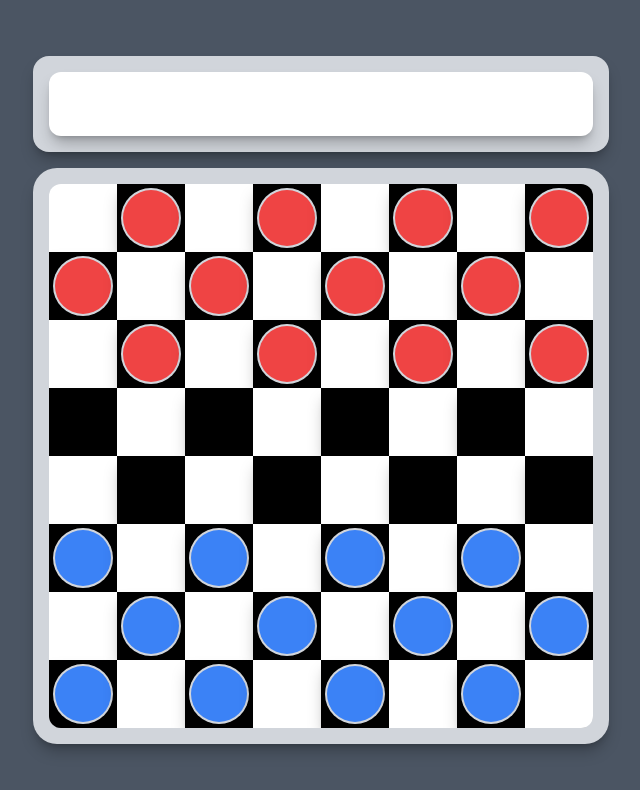
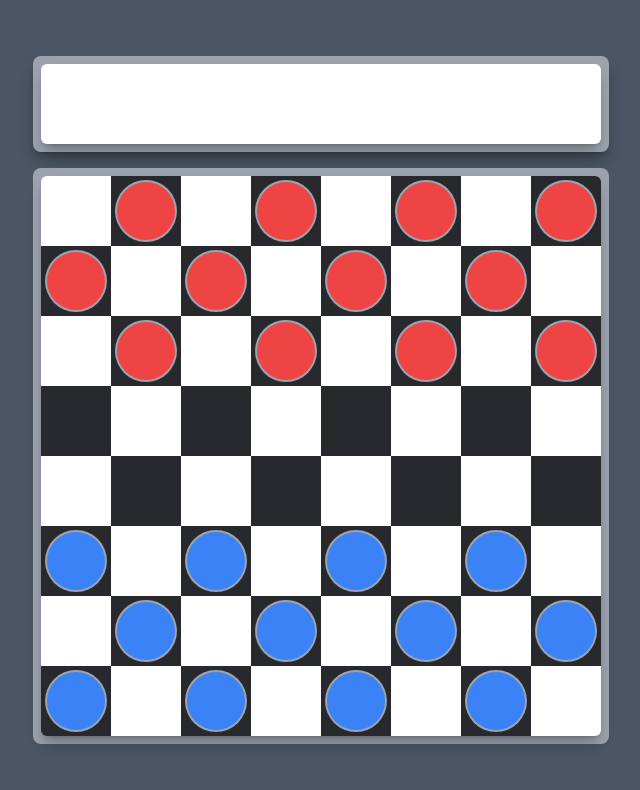
Before and after one commit to pticasolovey20/checkers-game, a Next.js app: page / in a window 1280 px wide. Shown: the top 790 px of the page, without its empty margins (319-959 px from the left). Built offline with nearby package versions, Linux system fonts and the light colour scheme.

Commit message:
updated the board part third

```diff
--- a/components/draggable/index.jsx
+++ b/components/draggable/index.jsx
@@ -1,6 +1,7 @@
 import { useDraggable } from "@dnd-kit/core";
+import { classNames } from "@/utils";
 
-const Draggable = ({ children, piece, disabled }) => {
+const Draggable = ({ children, piece, active }) => {
 	const { attributes, listeners, setNodeRef, transform } = useDraggable({ id: piece });
 
 	const style = transform ? { transform: `translate3d(${transform.x}px, ${transform.y}px, 0)` } : undefined;
@@ -11,7 +12,10 @@ const Draggable = ({ children, piece, disabled }) => {
 			style={style}
 			{...listeners}
 			{...attributes}
-			className="w-full h-full p-0.5 rounded-full bg-gray-300 overflow-hidden cursor-grab"
+			className={classNames(
+				"w-full h-full p-0.5 rounded-full overflow-hidden cursor-grab",
+				active === piece.id ? "bg-yellow-400" : "bg-gray-400"
+			)}
 		>
 			{children}
 		</button>
--- a/components/game/Board.jsx
+++ b/components/game/Board.jsx
@@ -1,11 +1,10 @@
 import { useState } from "react";
 import { DndContext, MouseSensor, TouchSensor, useSensor, useSensors } from "@dnd-kit/core";
 import { restrictToParentElement } from "@dnd-kit/modifiers";
-import { classNames } from "@/utils";
 
 import Droppable from "@/components/droppable";
 import Draggable from "@/components/draggable";
-import Piece from "../piece";
+import Piece from "./Piece";
 
 const initialFirstPlayerPositions = [
 	{ id: "p1-1", row: 0, col: 1 },
@@ -41,6 +40,8 @@ const Board = () => {
 	const [firstPlayerPieces, setFirstPlayerPieces] = useState(initialFirstPlayerPositions);
 	const [secondPlayerPieces, setSecondPlayerPieces] = useState(initialSecondPlayerPositions);
 
+	const [active, setActive] = useState("");
+
 	const rows = 8;
 	const cols = 8;
 
@@ -53,7 +54,10 @@ const Board = () => {
 			const [row, col] = event.over.id.split("-").map(Number).slice(1);
 			const isWhiteCell = (row + col) % 2 === 0;
 
-			if (isWhiteCell) return;
+			if (isWhiteCell) {
+				setActive("");
+				return;
+			}
 
 			const isCellOccupied = (_, pieces) => pieces.some((piece) => piece.row === row && piece.col === col);
 
@@ -61,7 +65,10 @@ const Board = () => {
 			const playerPieces = player === 1 ? firstPlayerPieces : secondPlayerPieces;
 			const opponentPieces = opponentPlayer === 1 ? firstPlayerPieces : secondPlayerPieces;
 
-			if (isCellOccupied(player, playerPieces) || isCellOccupied(opponentPlayer, opponentPieces)) return;
+			if (isCellOccupied(player, playerPieces) || isCellOccupied(opponentPlayer, opponentPieces)) {
+				setActive("");
+				return;
+			}
 
 			if (player === 1) {
 				const updatedFirstPlayerPieces = firstPlayerPieces.filter((piece) => piece.id !== pieceId);
@@ -72,6 +79,8 @@ const Board = () => {
 				updatedSecondPlayerPieces.push({ id: pieceId, row, col });
 				setSecondPlayerPieces(updatedSecondPlayerPieces);
 			}
+
+			setActive("");
 		}
 	};
 
@@ -85,7 +94,7 @@ const Board = () => {
 		for (let rowIndex = 0; rowIndex < rows; rowIndex++) {
 			for (let colIndex = 0; colIndex < cols; colIndex++) {
 				const isWhite = (rowIndex + colIndex) % 2 === 0;
-				const bgColor = isWhite ? "bg-white" : "bg-black";
+				const bgColor = isWhite ? "bg-white" : "bg-black/75";
 
 				const cellId = `cell-${rowIndex}-${colIndex}`;
 
@@ -97,13 +106,13 @@ const Board = () => {
 
 					if (firstPlayerPiece) {
 						return (
-							<Draggable piece={firstPlayerPiece} modifiers={[restrictToParentElement]}>
+							<Draggable piece={firstPlayerPiece} modifiers={[restrictToParentElement]} active={active}>
 								<Piece player={1} />
 							</Draggable>
 						);
 					} else if (secondPlayerPiece) {
 						return (
-							<Draggable piece={secondPlayerPiece} modifiers={[restrictToParentElement]}>
+							<Draggable piece={secondPlayerPiece} modifiers={[restrictToParentElement]} active={active}>
 								<Piece player={2} />
 							</Draggable>
 						);
@@ -112,7 +121,7 @@ const Board = () => {
 				};
 
 				board.push(
-					<div key={cellId} role="gridcell" className={`w-full h-full shadow-black/25 shadow-lg ${bgColor}`}>
+					<div key={cellId} role="gridcell" className={`w-full h-full ${bgColor}`}>
 						<Droppable id={cellId}>{pieceInCell(rowIndex, colIndex)}</Droppable>
 					</div>
 				);
@@ -123,16 +132,16 @@ const Board = () => {
 	};
 
 	return (
-		<div className="p-2 sm:p-4 rounded-xl sm:rounded-3xl bg-gray-300 shadow-black/25 shadow-lg">
+		<div className="p-2 rounded-lg bg-gray-400">
 			<div
 				role="grid"
-				className={classNames(
-					"board overflow-hidden",
-					"grid grid-cols-8 grid-rows-8",
-					"rounded-lg sm:rounded-xl"
-				)}
+				className="board grid grid-cols-8 grid-rows-8 rounded-md overflow-hidden shadow-black/25 shadow-lg"
 			>
-				<DndContext onDragEnd={handleDrop} sensors={sensors}>
+				<DndContext
+					onDragEnd={handleDrop}
+					onDragStart={(event) => setActive(event.active.id.id)}
+					sensors={sensors}
+				>
 					{generateBoard()}
 				</DndContext>
 			</div>
--- a/components/game/Score.jsx
+++ b/components/game/Score.jsx
@@ -1,21 +1,7 @@
-import { classNames } from "@/utils";
-
 const Score = () => {
 	return (
-		<div
-			className={classNames(
-				"h-24 bg-gray-300 shadow-black/25 shadow-lg",
-				"p-2 sm:p-4",
-				"rounded-xl sm:rounded-2xl"
-			)}
-		>
-			<div
-				className={classNames(
-					"w-full h-full overflow-hidden",
-					"rounded-lg sm:rounded-xl",
-					"bg-white shadow-black/25 shadow-lg"
-				)}
-			/>
+		<div className="h-24 p-2 rounded-lg bg-gray-400 shadow-black/25 shadow-lg">
+			<div className="w-full h-full rounded-md bg-white shadow-black/25 shadow-lg overflow-hidden" />
 		</div>
 	);
 };
--- a/components/layout/index.jsx
+++ b/components/layout/index.jsx
@@ -10,7 +10,7 @@ const Layout = ({ children }) => {
 				"pt-6 sm:pt-0"
 			)}
 		>
-			<section className="w-[95%] md:w-[70%] lg:w-[60%] xl:w-[45%] xxl:w-[35%]">{children}</section>
+			<section className="w-[95%] sm:w-[80%] md:w-[65%] lg:w-[50%] xl:w-[45%] xxl:w-[35%]">{children}</section>
 		</main>
 	);
 };
--- a/pages/index.jsx
+++ b/pages/index.jsx
@@ -5,7 +5,7 @@ import Board from "@/components/game/Board";
 const Home = () => {
 	return (
 		<Layout>
-			<div className="flex flex-col gap-4">
+			<div className="flex flex-col gap-2 md:gap-4">
 				<Score />
 				<Board />
 			</div>
```
Also changed, not shown: components/game/Piece.jsx (renamed from components/piece/index.jsx), public/images/drag.png (deleted).
